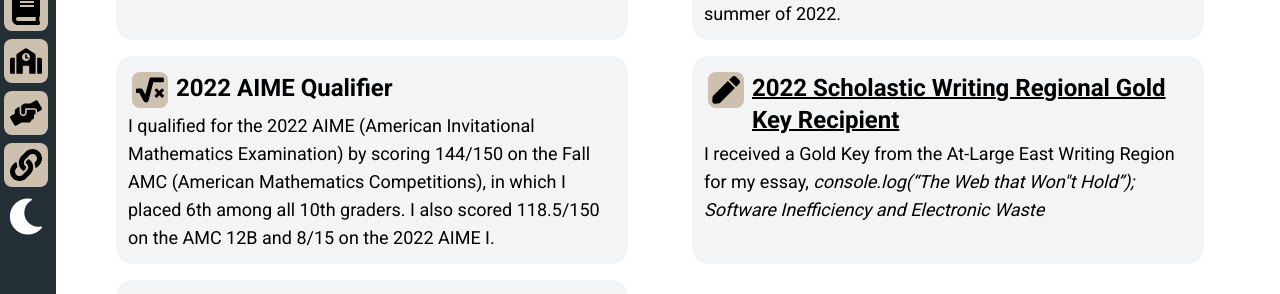
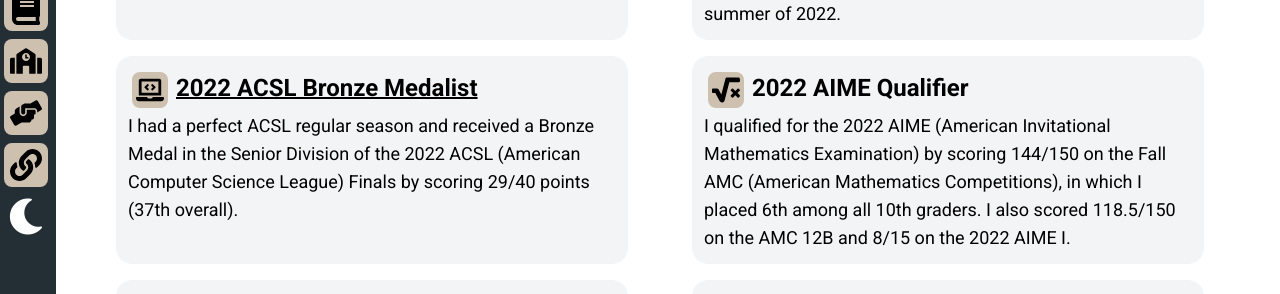
Before and after one commit to Tennis-Ball/Personal-Website-v3, a Vue app: page /achievements in a window 1280 px wide. Shown: the part 365-659 px from the top of the page. Built offline with nearby package versions, Linux system fonts and the light colour scheme; what particles.vue3 would draw is missing.

Commit message:
ACSL update

```diff
--- a/src/views/Achievements.vue
+++ b/src/views/Achievements.vue
@@ -1,7 +1,7 @@
 <script setup lang="ts">
-import Card from '../components/Card.vue';
-import scholastic from '../assets/certs/Scholastic.pdf';
-import usnco from '../assets/certs/USNCO.pdf';
+import Card from "../components/Card.vue";
+import scholastic from "../assets/certs/Scholastic.pdf";
+import usnco from "../assets/certs/USNCO.pdf";
 </script>
 <template>
   <div class="m-2 text-3xl font-extrabold sm:text-4xl">Achievements</div>
@@ -26,6 +26,16 @@ import usnco from '../assets/certs/USNCO.pdf';
       I was accepted into the High School Summer Research Program of the Garcia
       Center for Polymers at Engineered Interfaces taking place in Stony Brook
       University during the summer of 2022.
+    </Card>
+    <!--Change this link later when scores get moved-->
+    <Card
+      icon="code"
+      title="2022 ACSL Bronze Medalist"
+      href="https://www.scores.acsl.org/leaderboard/finals/s/b/"
+    >
+      I had a perfect ACSL regular season and received a Bronze Medal in the
+      Senior Division of the 2022 ACSL (American Computer Science League) Finals
+      by scoring 29/40 points (37th overall).
     </Card>
     <Card icon="math" title="2022 AIME Qualifier">
       I qualified for the 2022 AIME (American Invitational Mathematics
```
Also changed, not shown: 2 other files (tests, documents, lock files or other folders). Lines whose indentation alone changed are shown as unchanged.
